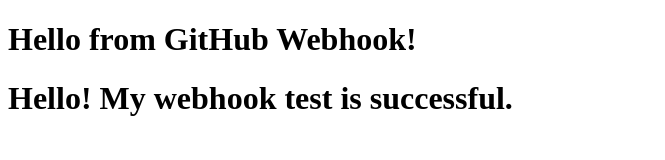
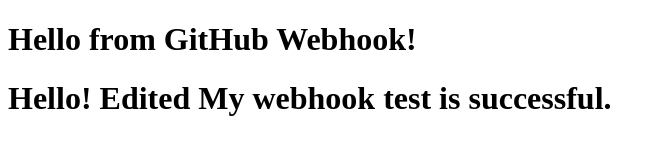
Before and after one commit to vishal2-jpg/webhook-demo, a plain HTML site: page index.html in a window 1280 px wide. Shown: the whole page, without its empty margins (0-665 px from the left). Drawn offline with Linux system fonts and the light colour scheme.

Commit message:
Update webhook test success message

```diff
--- a/index.html
+++ b/index.html
@@ -5,6 +5,6 @@
 </head>
 <body>
     <h1>Hello from GitHub Webhook!</h1>
-    <h1>Hello! My webhook test is successful.</h1>
+    <h1>Hello! Edited My webhook test is successful.</h1>
 </body>
 </html>
```
